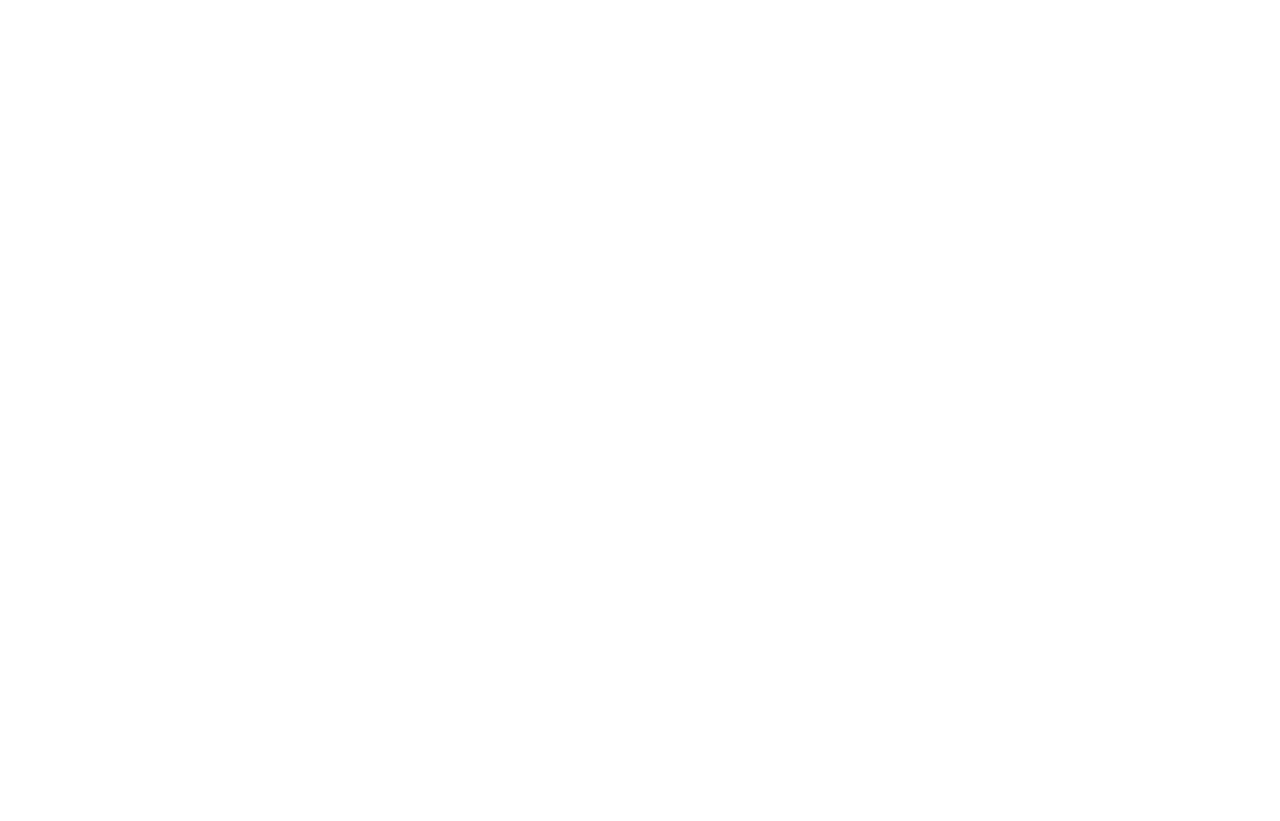
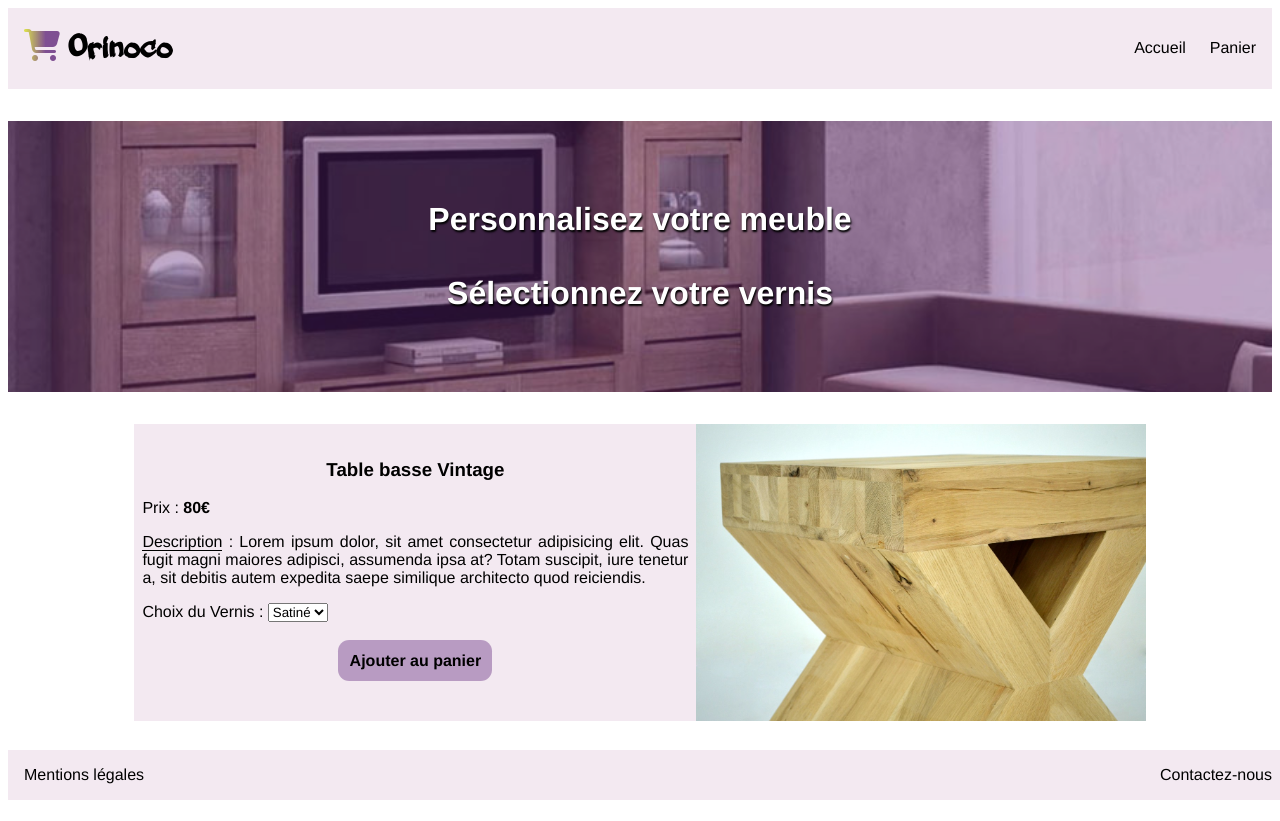
Before and after one commit to Maxime-DW/orinoco, a website: page oak_1.html in a window 1280 px wide. Before the commit the page ends 800 px from the top, so only its background shows below. Drawn offline with Linux system fonts and the light colour scheme.

Commit message:
Réalisation de la page produit oak_1

```diff
--- a/oak_1.html
+++ b/oak_1.html
@@ -0,0 +1,59 @@
+<!DOCTYPE html>
+<html lang="fr">
+    <head>
+        <meta charset="UTF-8">
+        <meta name="viewport" content="width=device-width, initial-scale=1.0">
+        <meta name="description" content="Orinoco - Site spécialisé dans la vente de meubles en chêne massif">
+        <title>Orinoco - Meubles en chêne massif</title>
+        <link rel="stylesheet" href="./style.css">
+    </head>
+
+    <body>
+        <header>
+            <div>
+                <h1><i class="fas fa-shopping-cart"></i>Orinoco</h1>
+            </div>
+            <nav>
+                <ul>
+                    <li><a href="index.html">Accueil</a></li>
+                    <li><a href="#">Panier</a></li>
+                </ul>
+            </nav>
+        </header>
+
+        <section class="background">
+            <h2>Personnalisez votre meuble<br><br>
+                Sélectionnez votre vernis</h2>
+        </section>
+
+        <main>
+            <section>
+                <div>
+                    <h3>Table basse Vintage</h3>
+                    <p>Prix : <strong>80€</strong></p>
+                    <p><em>Description</em> : Lorem ipsum dolor, sit amet consectetur adipisicing elit. Quas fugit magni maiores adipisci, assumenda ipsa at? Totam suscipit, iure tenetur a, sit debitis autem expedita saepe similique architecto quod reiciendis.</p>
+                    <form method="POST" action="traitement.php">
+                        <p>
+                            <label for="vernis">Choix du Vernis :</label>
+                            <select name="vernis" id="vernis">
+                                <option value="satine">Satiné</option>
+                                <option value="mat">Mat</option>
+                            </select><br><br>
+                            <button type="submit"><strong>Ajouter au panier</strong></button>
+                        </p>
+                    </form>
+                </div>
+                <div class="oak">
+                    <img src="./public/img/oak_1.jpg" alt="Table basse vintage">
+                </div>
+            </section>
+        </main>
+
+        <footer>
+            <a href="#" target="_blank">Mentions légales</a>
+            <a href="mailto:orinoco@name.com">Contactez-nous</a>
+        </footer>
+
+        <script src="https://kit.fontawesome.com/4ac43557e1.js" crossorigin="anonymous"></script>
+    </body>
+</html>
--- a/style.css
+++ b/style.css
@@ -77,7 +77,7 @@ nav ul {
     height: 100%;
 }
 main {
-    margin-bottom: 60px;
+    margin-bottom: 100px;
 }
 h3 {
     text-align: center;
@@ -103,6 +103,10 @@ em {
     border-bottom: 1.5px solid black;
 }
 
+/* PAGES PRODUITS */
+
+
+
 @media (min-width: 768px) {
     main section {
         display: flex;
@@ -119,5 +123,6 @@ em {
     main {
         width: 80%;
         margin: auto;
+        margin-bottom: 100px;
     }
 }
```
Also changed, not shown: index.html (+1 -1 lines).
